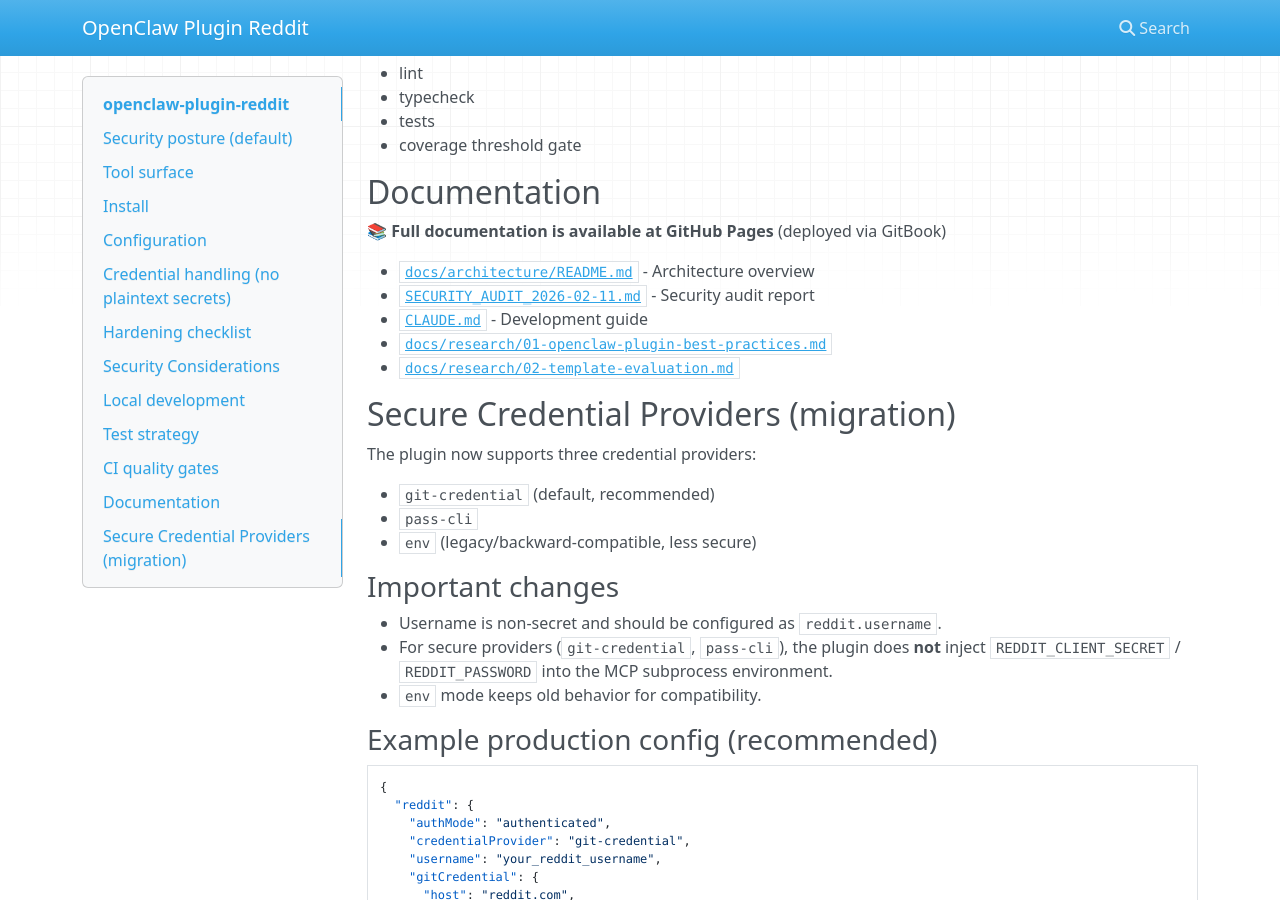
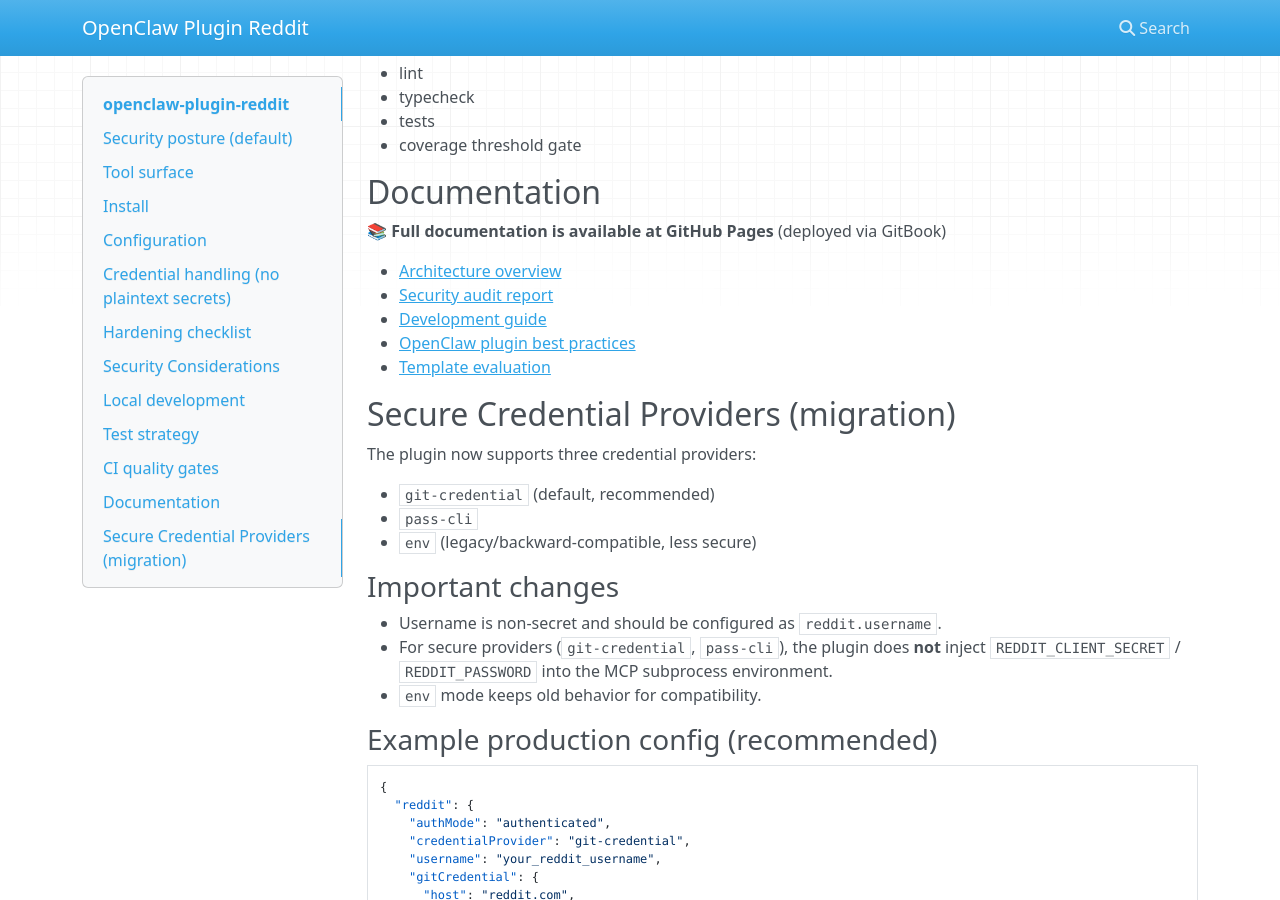
Before and after one commit to SevenOfNine-ai/openclaw-plugin-reddit, an MkDocs documentation site: the page built from docs/index.md, in a window 1280 px wide and 900 px high, scrolled down 4733 px. Built offline with MkDocs 1.6.1, drawn with Linux system fonts in a browser that asks for light colours; nearby versions of some CDN libraries.

Commit message:
fix(docs): correct broken links in index.md

```diff
--- a/docs/index.md
+++ b/docs/index.md
@@ -236,11 +236,11 @@ GitHub Actions workflow enforces:
 
 📚 **Full documentation is available at GitHub Pages** (deployed via GitBook)
 
-- [`docs/architecture/README.md`](./docs/architecture/README.md) - Architecture overview
-- [`SECURITY_AUDIT_2026-02-11.md`](./SECURITY_AUDIT_2026-02-11.md) - Security audit report
-- [`CLAUDE.md`](./CLAUDE.md) - Development guide
-- [`docs/research/01-openclaw-plugin-best-practices.md`](./docs/research/01-openclaw-plugin-best-practices.md)
-- [`docs/research/02-template-evaluation.md`](./docs/research/02-template-evaluation.md)
+- [Architecture overview](./architecture/README.md)
+- [Security audit report](./security-audit.md)
+- [Development guide](../CLAUDE.md)
+- [OpenClaw plugin best practices](./research/01-openclaw-plugin-best-practices.md)
+- [Template evaluation](./research/02-template-evaluation.md)
 
 ## Secure Credential Providers (migration)
 
```
